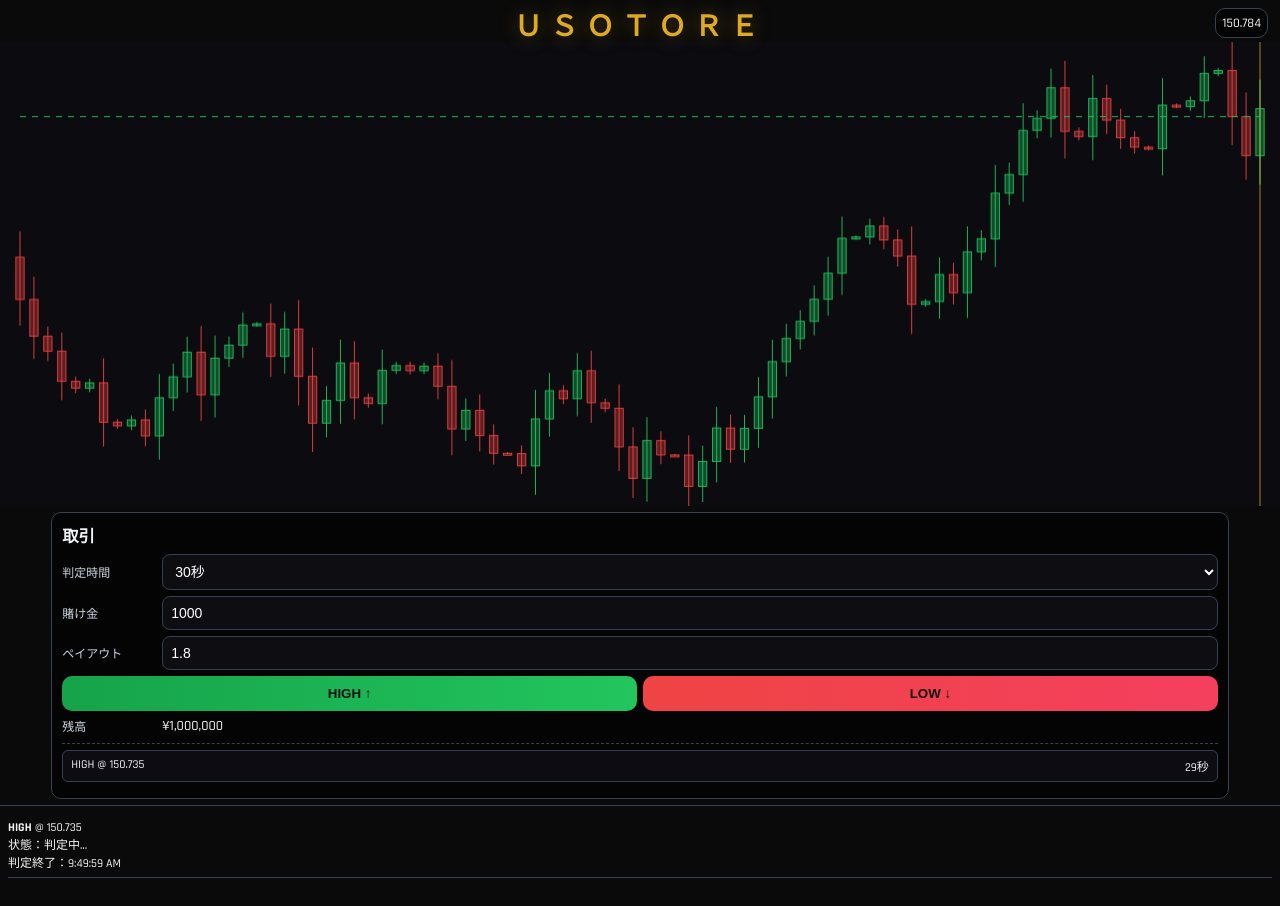
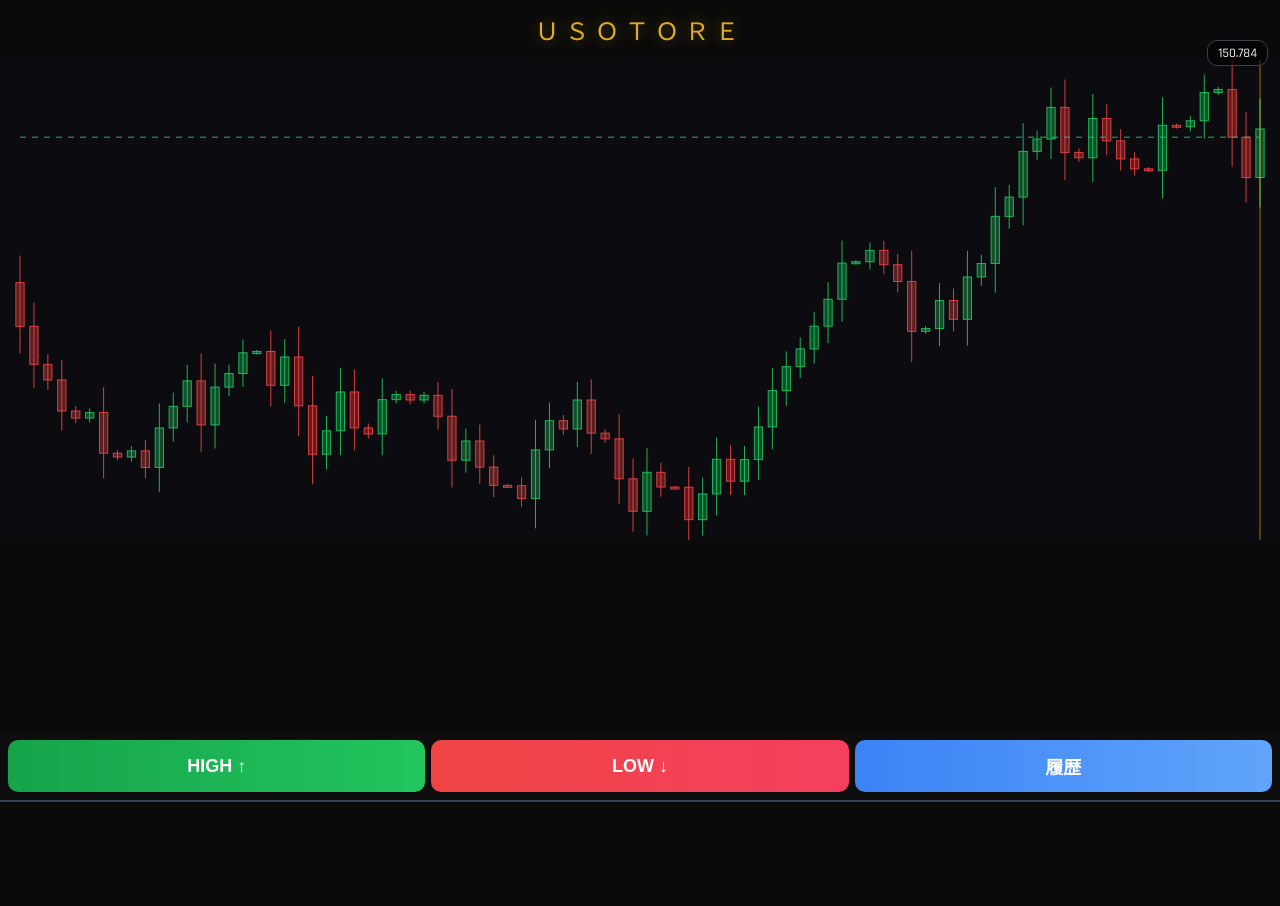
Before and after one commit to usotoreyour-jpg/usotore-mobile, a plain HTML site: page index.html in a window 1280 px wide. Both pictures are taken after a click on the button "HIGH ↑". After the commit the page ends 800 px from the top, so only its background shows below. Drawn offline with Linux system fonts and the light colour scheme.

Commit message:
Update index.html

```diff
--- a/index.html
+++ b/index.html
@@ -10,214 +10,151 @@
   :root{
     --bg:#0a0a0a;--panel:#0f0f10;--text:#f3f4f6;--win:#22c55e;--lose:#ef4444;--gold:#fbbf24;--cyan:#38bdf8;
   }
-  *{box-sizing:border-box}
-  body{margin:0;background:var(--bg);color:var(--text);font-family:"Rajdhani","Noto Sans JP",sans-serif;overflow:hidden;}
-  #chart{width:100vw;height:58vh;background:#0b0b10;display:block;}
-  #title{text-align:center;position:relative;top:4px;font-size:28px;letter-spacing:8px;font-weight:700;color:rgba(251,191,36,0.88);text-shadow:0 0 20px rgba(251,191,36,0.35);}
-
-  .pill{
-    position:absolute;right:12px;top:8px;background:rgba(0,0,0,.55);
-    border:1px solid #374151;padding:6px;border-radius:10px;font-size:13px
+  *{box-sizing:border-box;margin:0;padding:0}
+  body{background:var(--bg);color:var(--text);font-family:"Rajdhani","Noto Sans JP",sans-serif;overflow:hidden;}
+  #chart{width:100vw;height:60vh;background:#0b0b10;}
+  #title{text-align:center;font-size:24px;letter-spacing:6px;padding:12px 0;color:rgba(251,191,36,0.88);text-shadow:0 0 16px rgba(251,191,36,0.40);}
+  .pill{position:absolute;right:12px;top:40px;background:#0009;border:1px solid #374151;padding:4px 10px;border-radius:10px;font-size:13px}
+  #controls{
+    position:fixed;bottom:0;left:0;width:100%;background:rgba(15,15,16,.92);
+    display:flex;gap:6px;padding:8px;z-index:9999;
   }
-
-  .hud{background:rgba(0,0,0,.55);border:1px solid #374151;
-    border-radius:10px;padding:10px;margin:6px auto;width:92%;backdrop-filter:blur(4px);font-size:14px}
-
-  .row{display:flex;gap:8px;align-items:center;margin-top:6px}
-  .row label{min-width:92px;font-size:12px;color:#cbd5e1}
-  .row input,.row select{flex:1;padding:8px;border-radius:8px;border:1px solid #334155;background:#0e0e12;color:#fff;font-size:14px}
-
-  .btn{flex:1;padding:10px;border:none;border-radius:10px;font-weight:800;color:#111}
-  .btnH{background:linear-gradient(90deg,#16a34a,#22c55e)}
-  .btnL{background:linear-gradient(90deg,#ef4444,#f43f5e)}
-
-  .list{margin-top:8px;max-height:118px;overflow:auto;border-top:1px dashed #334155;padding-top:6px;font-size:12px}
-  .ticket{display:flex;justify-content:space-between;padding:6px 8px;border:1px solid #334155;
-          border-radius:6px;margin-bottom:6px;background:#0c0c12}
-  .ticket.win{border-color:rgba(34,197,94,.6)}.ticket.lose{border-color:rgba(239,68,68,.6)}
-
-  /* 履歴ログ領域 */
-  .history-log-container{
-    background:#0a0a0a;border-top:1px solid #334155;font-size:12px;
-    height:24vh;overflow-y:auto;padding:8px;
+  button{
+    flex:1;padding:13px;border:none;border-radius:10px;font-size:18px;font-weight:700;color:#fff;
   }
-  .history-entry{border-bottom:1px solid #334155;padding:6px 0}
-  .history-entry.win{color:rgba(34,197,94,.85)}
-  .history-entry.lose{color:rgba(239,68,68,.85)}
+  .btnH{background:linear-gradient(90deg,#16a34a,#22c55e);}
+  .btnL{background:linear-gradient(90deg,#ef4444,#f43f5e);}
+  .btnHist{background:linear-gradient(90deg,#3b82f6,#60a5fa);}
+  #historyPanel{
+    position:fixed;bottom:0;left:0;width:100%;height:40vh;background:#0a0a0a;border-top:2px solid #334155;
+    transform:translateY(100%);transition:transform .25s ease-out;z-index:9000;padding:8px;overflow-y:auto;font-size:14px;
+  }
+  #historyPanel.show{transform:translateY(0);}
+  .history-entry{border-bottom:1px solid #334155;padding:6px 0;line-height:1.4;}
+  .history-entry.win{color:rgba(34,197,94,.85);}
+  .history-entry.lose{color:rgba(239,68,68,.85);}
 </style>
 </head>
 
 <body>
+
 <div id="title">ＵＳＯＴＯＲＥ</div>
-<div class="pill" id="rateText">---</div>
+<div id="rateText" class="pill">---</div>
 <canvas id="chart"></canvas>
 
-<div class="hud">
-  <h3 style="margin:0 0 4px;">取引</h3>
-  <div class="row">
-    <label>判定時間</label>
-    <select id="expirySelect">
-      <option value="0.5">30秒</option>
-      <option value="1">1分</option>
-      <option value="5">5分</option>
-      <option value="10">10分</option>
-      <option value="20">20分</option>
-      <option value="custom">任意（分）</option>
-    </select>
-  </div>
-  <div class="row" id="customRow" style="display:none;">
-    <label>任意分数</label><input id="expiryCustomMin" type="number" value="3" min="0.5" max="240" step="0.5"><span>分</span>
-  </div>
-  <div class="row"><label>賭け金</label><input id="stake" type="number" value="1000" min="100" step="100"></div>
-  <div class="row"><label>ペイアウト</label><input id="payout" type="number" value="1.8" step="0.05"></div>
-  <div class="row" style="gap:6px;"><button class="btn btnH" onclick="enter('HIGH')">HIGH ↑</button><button class="btn btnL" onclick="enter('LOW')">LOW ↓</button></div>
-  <div class="row"><label>残高</label><div id="bal">¥1,000,000</div></div>
-  <div class="list" id="tickets"></div>
+<!-- 履歴 -->
+<div id="historyPanel"></div>
+
+<!-- 固定ボタン -->
+<div id="controls">
+  <button class="btnH" onclick="enter('HIGH')">HIGH ↑</button>
+  <button class="btnL" onclick="enter('LOW')">LOW ↓</button>
+  <button class="btnHist" onclick="toggleHistory()">履歴</button>
 </div>
 
-<!-- 🆕 履歴ログ -->
-<div id="historyLog" class="history-log-container"></div>
-
 <script>
-// ===== チャート描画とロジック部分 =====
 const cvs=document.getElementById('chart'),ctx=cvs.getContext('2d');
-function resize(){cvs.width=innerWidth;cvs.height=innerHeight*0.58;}
+function resize(){cvs.width=innerWidth;cvs.height=innerHeight*0.6;}
 addEventListener('resize',resize);resize();
 
 let rate=150.000,balance=1000000,payout=1.8,stake=1000,candles=[],tickets=[],volBase=0.004,last=performance.now();
 const baseVisible=90;
 
 // 初期データ
-for(let i=0;i<200;i++){
-  const prev=i?candles[i-1].c:rate;
+for(let i=0;i<200;i++){ const prev=i?candles[i-1].c:rate;
   const c=+(prev*(1+(Math.random()-0.5)*volBase)).toFixed(3);
   const spread=Math.abs(c-prev)*0.6+0.005;
   candles.push({o:prev,h:Math.max(prev,c)+spread,l:Math.min(prev,c)-spread,c});
   rate=c;
 }
 
-// UI
-const sel=document.getElementById('expirySelect'),customRow=document.getElementById('customRow'),customMin=document.getElementById('expiryCustomMin');
-sel.onchange=()=>customRow.style.display=sel.value==='custom'?'':'none';
-document.getElementById('stake').onchange=(e)=>stake=+e.target.value||1000;
-document.getElementById('payout').onchange=(e)=>payout=+e.target.value||1.8;
+function getExpirySeconds(){return 60;} // 判定時間：1分固定（必要に応じて変更可）
 
-// 判定時間計算
-function getExpirySeconds(){
-  return sel.value==='custom'
-    ? Math.max(30,(+customMin.value||1)*60)
-    : sel.value*60;
+let id=1;
+function enter(dir){
+  const sec=getExpirySeconds();
+  tickets.push({id:id++,dir,entry:rate,expiry:sec,end:Date.now()+sec*1000,state:'pending'});
+  render();
 }
 
-// 履歴パネル
-const historyLog=document.getElementById("historyLog");
-let id=1;
+// 更新処理
+function step(){rate = +(rate* (1+(Math.random()-0.5)*volBase)).toFixed(3);}
+function push(){
+  const o=candles.length?candles[candles.length-1].c:rate;
+  step(); const c=rate;
+  const spread=Math.abs(c-o)*0.6+0.005;
+  candles.push({o,h:Math.max(o,c)+spread,l:Math.min(o,c)-spread,c});
+  if(candles.length>400) candles.shift();
+}
 
+// 決済 & 履歴
+const historyPanel=document.getElementById("historyPanel");
 function addHistory(entry){
   const div=document.createElement('div');
   div.classList.add('history-entry');
-  div.setAttribute("data-id", entry.id);
+  if(entry.state==='win') div.classList.add('win');
+  if(entry.state==='lose') div.classList.add('lose');
   div.innerHTML=`
     <strong>${entry.dir}</strong> @ ${entry.entry.toFixed(3)}<br>
-    状態：判定中...<br>
-    判定終了：${new Date(entry.end).toLocaleTimeString()}
+    結果：${entry.state.toUpperCase()}<br>
+    判定時刻：${new Date(entry.end).toLocaleTimeString()}
   `;
-  historyLog.prepend(div);
+  historyPanel.prepend(div);
 }
 
-function updateHistory(entry){
-  const target=historyLog.querySelector(`[data-id="${entry.id}"]`);
-  if(!target)return;
-  target.className=`history-entry ${entry.state}`;
-  target.innerHTML=`
-    <strong>${entry.dir}</strong> @ ${entry.entry.toFixed(3)}<br>
-    結果：${entry.state.toUpperCase()}<br>
-    現在値：${rate.toFixed(3)}<br>
-    判定終了：${new Date(entry.end).toLocaleTimeString()}
-  `;
-}
-
-// 取引
-function enter(dir){
-  if(balance<stake){alert('残高不足です');return;}
-  const sec=getExpirySeconds();
-  const entry={id:id++,dir,entry:rate,expiry:sec,end:Date.now()+sec*1000,state:'pending'};
-  tickets.push(entry);
-  addHistory(entry); // 🆕 判定前から表示
-  render();
-}
-
-// 判定
 function settle(){
   const now=Date.now();
   for(const t of tickets){
     if(t.state==='pending'&&now>=t.end){
       const win=t.dir==='HIGH'?(rate>t.entry):(rate<t.entry);
-      t.state=win?'win':'lose';
-      balance+=win?Math.round(stake*(payout-1)):-stake;
-      updateHistory(t); // 🆕 結果更新
+      t.state=win?'win':'lose';balance+=win?Math.round(stake*(payout-1)):-stake;
+      addHistory(t);
     }
   }
 }
 
-// チャートデータ更新
-function step(){rate=+(rate*(1+(Math.random()-0.5)*volBase)).toFixed(3);}
-function push(){
-  const o=candles.length?candles[candles.length-1].c:rate;
-  step(); const c=rate;
-  const spread=Math.abs(c-o)*0.6+0.005;
-  candles.push({o,h:Math.max(o,c)+spread,l:Math.min(o,c)-spread,c});
-  if(candles.length>400)candles.shift();
-}
-
-// チャート描画
 function render(){
   const w=cvs.width,h=cvs.height;
   ctx.clearRect(0,0,w,h);
-  const total=candles.length,visible=Math.min(total,baseVisible),start=total-visible,slice=candles.slice(start);
+
+  const total=candles.length;
+  const visible=Math.min(total,baseVisible);
+  const start=total-visible;
+  const slice=candles.slice(start);
+
   const highs=slice.map(c=>c.h),lows=slice.map(c=>c.l);
   const vmin=Math.min(...lows),vmax=Math.max(...highs);
-  const x=i=>20+i*(w-40)/(visible-1),y=v=>h-(v-vmin)/(vmax-vmin+1e-9)*h;
+
+  const x=i=>20+i*(w-40)/(visible-1);
+  const y=v=>h - (v-vmin)/(vmax-vmin+1e-9)*h;
   const barW=(w-40)/visible*0.6;
 
   slice.forEach((c,i)=>{
     const X=x(i),yo=y(c.o),yc=y(c.c),yh=y(c.h),yl=y(c.l);
     const up=c.c>=c.o;
-    ctx.strokeStyle=up?'rgba(34,197,94,0.9)':'rgba(239,68,68,0.9)';
-    ctx.beginPath();ctx.moveTo(X,yh);ctx.lineTo(X,yl);ctx.stroke();
+    ctx.strokeStyle=up?'rgba(34,197,94,0.90)':'rgba(239,68,68,0.90)';
+    ctx.beginPath(); ctx.moveTo(X,yh); ctx.lineTo(X,yl); ctx.stroke();
     ctx.fillStyle=up?'rgba(34,197,94,0.35)':'rgba(239,68,68,0.35)';
     const top=Math.min(yo,yc),bot=Math.max(yo,yc),hh=Math.max(2,bot-top);
     ctx.fillRect(X-barW/2,top,barW,hh);ctx.strokeRect(X-barW/2,top,barW,hh);
   });
 
-  // 現在レート
   const curX=x(slice.length-1),curY=y(rate);
-  ctx.strokeStyle='rgba(251,191,36,0.66)';
-  ctx.beginPath();ctx.moveTo(curX,0);ctx.lineTo(curX,h);ctx.stroke();
+  ctx.strokeStyle='rgba(251,191,36,0.6)';ctx.beginPath();ctx.moveTo(curX,0);ctx.lineTo(curX,h);ctx.stroke();
 
-  // エントリーライン
   for(const t of tickets){
     if(t.state==='pending'){
       const yy=y(t.entry);
       ctx.setLineDash([6,6]);
-      ctx.strokeStyle=t.dir==='HIGH'?'rgba(34,197,94,.95)':'rgba(239,68,68,.95)';
+      ctx.strokeStyle=(t.dir==='HIGH')?'rgba(34,197,94,0.95)':'rgba(239,68,68,0.95)';
       ctx.beginPath();ctx.moveTo(20,yy);ctx.lineTo(w-20,yy);ctx.stroke();
       ctx.setLineDash([]);
     }
   }
 
-  // UI更新
   document.getElementById('rateText').textContent=rate.toFixed(3);
-  document.getElementById('bal').textContent='¥'+balance.toLocaleString('ja-JP');
-  const list=document.getElementById('tickets');
-  list.innerHTML=tickets.slice(-4).reverse().map(t=>{
-    const remain=Math.max(0,Math.ceil((t.end-Date.now())/1000));
-    const txt=t.state==='pending'?(remain>=60?`${Math.floor(remain/60)}分${remain%60}秒`:`${remain}秒`):t.state.toUpperCase();
-    return `<div class="ticket ${t.state||''}"><div>${t.dir} @ ${t.entry.toFixed(3)}</div><div>${txt}</div></div>`;
-  }).join('');
 }
 
-// メインループ
 function loop(ts){
   if(ts-last>=1000){
     last=ts;push();settle();render();
@@ -225,6 +162,11 @@ function loop(ts){
   requestAnimationFrame(loop);
 }
 render();requestAnimationFrame(loop);
+
+// 履歴表示切替
+function toggleHistory(){
+  historyPanel.classList.toggle('show');
+}
 </script>
 
 </body>
```
